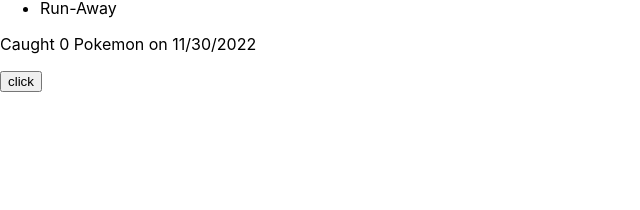
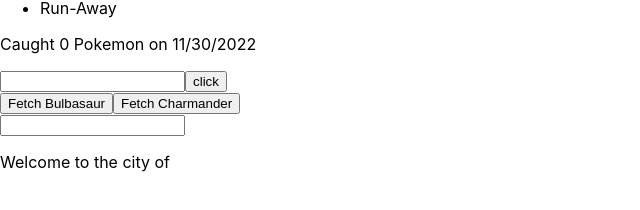
Before and after one commit to leilafaez/pokedex, a React (Create React App) app: page / in a window 1280 px wide. Shown: the part 480-690 px from the top of the page, without its empty margins (0-640 px from the left). Built offline with nearby package versions, Linux system fonts and the light colour scheme.

Commit message:
Done exercise of lesson 3

```diff
--- a/src/App.js
+++ b/src/App.js
@@ -2,6 +2,8 @@
 import Logo from "./Logo";
 import BestPokemon from "./BestPokemon";
 import CaughtPokemon from "./CaughtPokemon";
+import PokemonMovesSelector from "./PokemonMovesSelector";
+import PokemonCity from "./PokemonCity";
 
 function App(){
   return (
@@ -9,6 +11,8 @@
       <Logo appName="Pokedex" handleClick={logWhenClicked}/>
       <BestPokemon abilities={["Anticipation", "Adaptability", "Run-Away"]} />
       <CaughtPokemon date={new Date().toLocaleDateString()} />
+      <PokemonMovesSelector />
+      <PokemonCity/>
     </div>
   );
 }
--- a/src/CaughtPokemon.js
+++ b/src/CaughtPokemon.js
@@ -15,21 +15,31 @@
 //     <button onClick={catchPokemon}>click</button>
 //   </div>;
   const [caught, setCaught] = useState([]);
+  const [pokemonNameInput, setPokemonNameInput] = useState("");
   //  const date = new Date().toLocaleDateString();
   const catchPokemon = () => {
-    return setCaught(caught.concat(Math.floor(Math.random() * caught.length)));
+    return setCaught(caught.concat(Math.floor(Math.random() *caught.length ) + " "+pokemonNameInput))
+
 
   };
+
+
+  function handleInputChange(event){
+    setPokemonNameInput(event.target.value);
+
+  }
+
   return (
     <div>
       <p>
         Caught {caught.length} Pokemon on {props.date}
       </p>
       <ul>
-        {caught.map((element,index)=>{
-          return <li key={index}>{element}</li>
+        {caught.map((element, index) => {
+          return <li key={index}>{element}</li>;
         })}
       </ul>
+      <input type="text" value={pokemonNameInput} onChange={handleInputChange} />
       <button onClick={catchPokemon}>click</button>
     </div>
   );
--- /dev/null
+++ b/src/PokemonCity.js
@@ -0,0 +1,18 @@
+import React, { useState } from "react";
+
+function PokemonCity() {
+  const [city, setCity] = useState("");
+
+  function updateCity(event){
+    setCity(event.target.value)
+  }
+
+  return (
+    <div>
+        <input type="text" value={city} onChange={updateCity}/>
+      <p>Welcome to the city of {city}</p>
+    </div>
+  );
+}
+
+export default PokemonCity;
--- /dev/null
+++ b/src/PokemonMoves.js
@@ -0,0 +1,41 @@
+import React,{useState,useEffect} from "react";
+
+function PokemonMoves(props) {
+    const [pokemonData,setPokemonData ]=useState(null);
+useEffect(() => {
+  fetch(`https://pokeapi.co/api/v2/pokemon/${props.pokemonId}/`)
+    .then((response) => response.json())
+    .then((data) => setPokemonData(data));
+
+}, [props.pokemonId]);
+//   if (pokemonData) {
+//     return (
+//       <div>
+
+//         <p>{pokemonData.name}'s moves:</p>
+//         <ul>
+//           {pokemonData.moves.map((move, index) => {
+//             return <li key={index}>{move.move.name}</li>;
+//           })}
+//         </ul>
+//       </div>
+//     );
+//   } else {
+//     return null;
+//   }
+
+return (
+      <div>
+            {pokemonData} ?
+        <p>{pokemonData.name}'s moves:</p>
+        <ul>
+          {pokemonData.moves.map((move, index) => {
+            return <li key={index}>{move.move.name}</li>;
+          })}
+        </ul> :<span>Loading</span>
+      </div>
+    );
+}
+
+
+export default PokemonMoves;
--- /dev/null
+++ b/src/PokemonMovesSelector.js
@@ -0,0 +1,23 @@
+import React, { useState } from "react";
+import PokemonMoves from "./PokemonMoves";
+
+function PokemonMovesSelector() {
+  const [id, setId] = useState(null);
+
+  function handleBulbasaurClick() {
+    setId(1);
+  }
+  function handleCharmanderClick() {
+    setId(4);
+  }
+
+  return (
+    <div>
+      <button onClick={handleBulbasaurClick}>Fetch Bulbasaur</button>
+      <button onClick={handleCharmanderClick}>Fetch Charmander</button>
+      {id ? <PokemonMoves pokemonId={id} /> : null}
+    </div>
+  );
+}
+
+export default PokemonMovesSelector;
```
